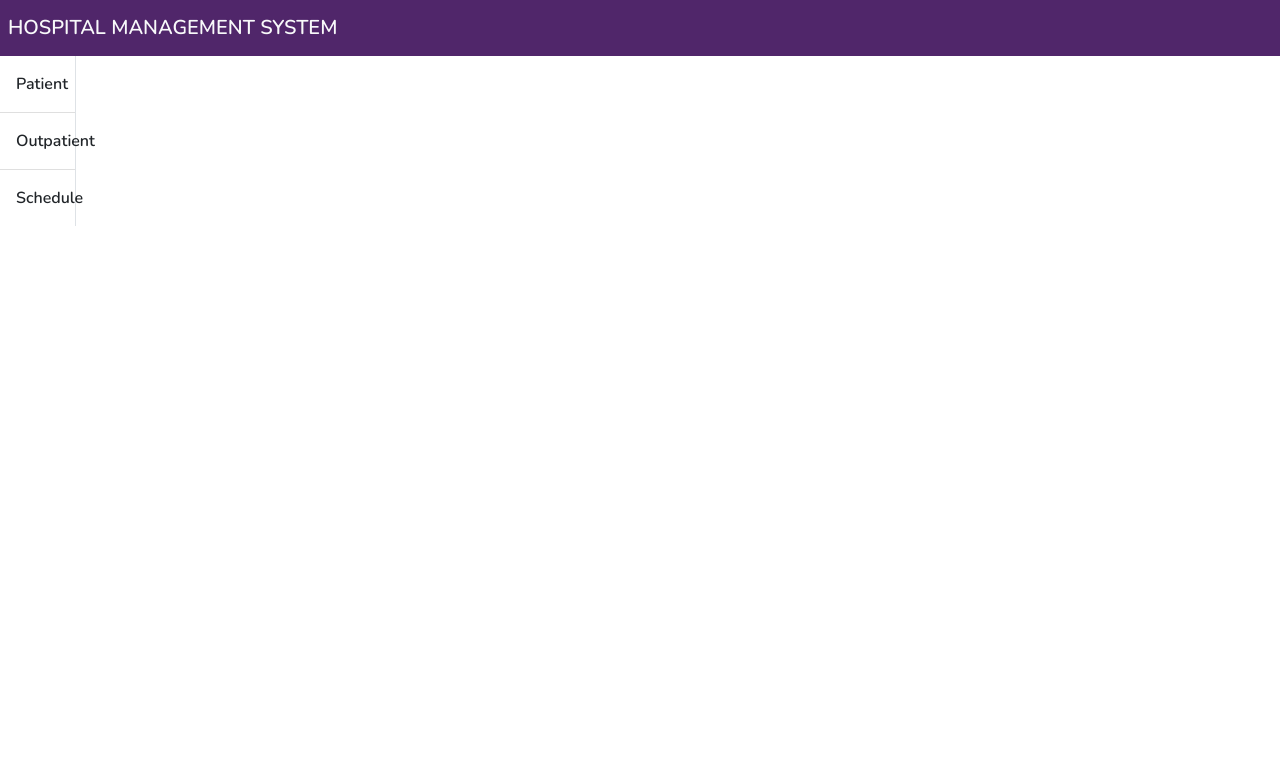
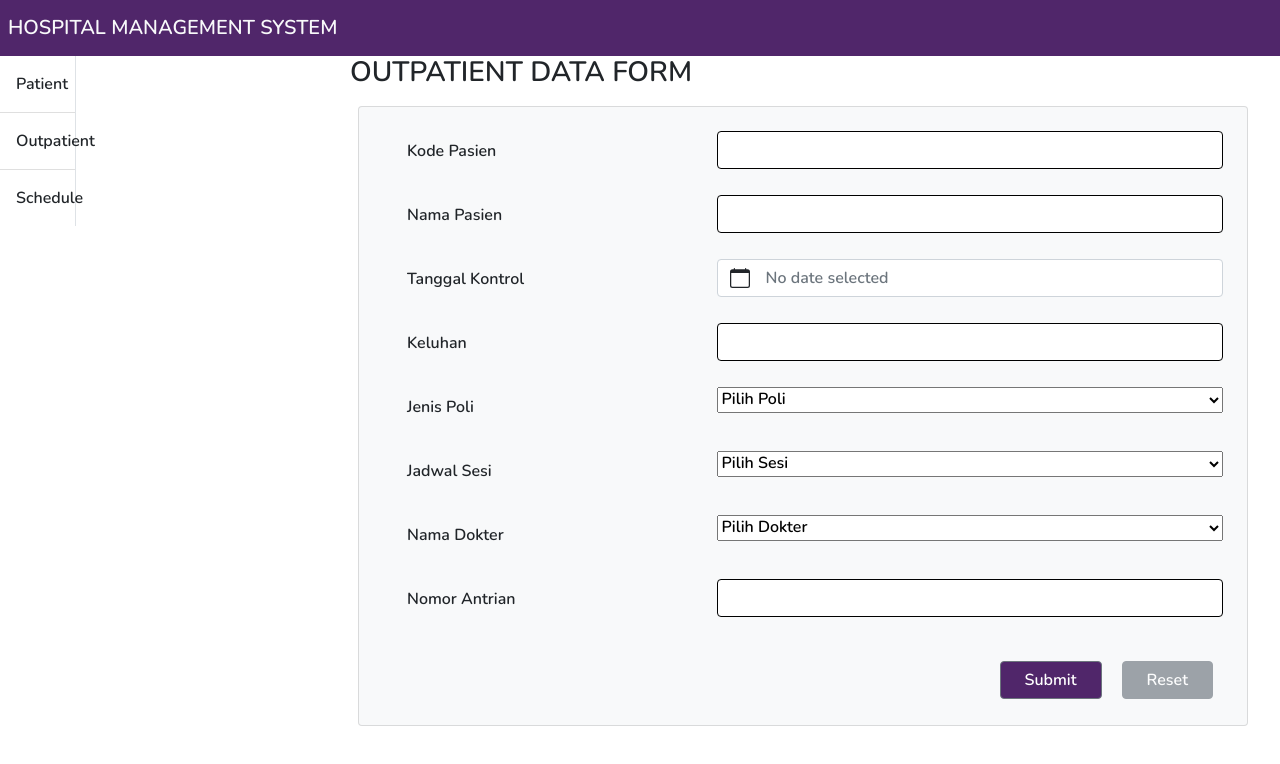
Before and after one commit to altacapstone36/frontend-vuejs, a Vue app: page /addoutpatient in a window 1280 px wide. Shown: the top 764 px of the page. Built offline with nearby package versions, Linux system fonts and the light colour scheme.

Commit message:
feat : adding desain outpatient

```diff
--- a/src/router/index.js
+++ b/src/router/index.js
@@ -7,6 +7,7 @@ import VueRouter from 'vue-router'
 import  notfound  from '@/views/404.vue'
 import outpatientAdd from '@/views/outpatientadd.vue'
 import outpatientData from '@/views/outpatientdata.vue'
+import outpatientList from '@/views/outpatientlist.vue'
 
 Vue.use(VueRouter)
 
@@ -51,6 +52,12 @@ const routes = [
     name: 'outpatientData',
     component: outpatientData
 },
+
+{
+    path: '/outpatientlist',
+    name: 'outpatientList',
+    component: outpatientList
+},
 ]
 
 
--- a/src/views/outpatientadd.vue
+++ b/src/views/outpatientadd.vue
@@ -1,11 +1,166 @@
 <template>
-    <div>
+    <div class="container">
+        <div class="d-flex">
+
+            <h3>OUTPATIENT DATA FORM</h3>
+        </div>
+        <div class="d-block cardinput">
+            <b-card bg-variant="light" class="card text-center mx-2 my-2 text-purple">
+
+ <b-form @submit="onSubmit" @reset="onReset">
+    <table class="table table-borderless">
+        <tbody>
+            <tr class="tablerow">
+                <td><p class="textmargin">Kode Pasien</p></td>
+                <td>
+                <b-form-input v-model="kodepasien" class="inputdata"></b-form-input>
+                </td>
+            </tr>
+             <tr class="tablerow">
+                <td><p class="textmargin">Nama Pasien</p></td>
+                <td>
+                <b-form-input v-model="kodepasien" class="inputdata"></b-form-input>
+                </td>
+            </tr>
+             <tr class="tablerow">
+                <td><p class="textmargin">Tanggal Kontrol</p></td>
+                <td>
+                <b-form-datepicker id="example-datepicker" v-model="value" class="mb-2"></b-form-datepicker>
+                </td>
+            </tr>
+            <tr class="tablerow">
+                <td><p class="textmargin">Keluhan</p></td>
+                <td>
+                <b-form-input v-model="kodepasien" class="inputdata"></b-form-input>
+               </td>
+            </tr>
+            <tr class="tablerow">
+                <td><p class="textmargin">Jenis Poli</p></td>
+                <td>
+                <b-form-select
+                        id="input-3"
+                        v-model="food"
+                        :options="poli"
+                        required
+                        class="w-100"
+                      ></b-form-select>
+                </td>
+            </tr>
+            <tr class="tablerow">
+                <td><p class="textmargin">Jadwal Sesi</p></td>
+                <td>
+                <b-form-select
+                        id="input-3"
+                        v-model="food"
+                        :options="sesi"
+                        required
+                        class="w-100"
+                      ></b-form-select>
+                </td>
+            </tr>
+            <tr class="tablerow">
+                <td><p class="textmargin">Nama Dokter</p></td>
+                <td>
+                <b-form-select
+                        id="input-3"
+                        v-model="food"
+                        :options="dokter"
+                        required
+                        class="w-100"
+                      ></b-form-select>
+                </td>
+            </tr>
+            <tr class="tablerow">
+                <td><p class="textmargin">Nomor Antrian</p></td>
+                <td>
+                <b-form-input v-model="kodepasien" class="inputdata"></b-form-input>
+               </td>
+            </tr>
+
+                    </tbody>
+
+    </table>
+    <div class="d-flex mx-2 justify-content-end">
+    <b-button type="submit"  class="unguprimary btnset">Submit</b-button>
+    <b-button disabled type="reset" class="unguprimary btnset">Reset</b-button>
+    </div>
+    </b-form>
+    </b-card>
+
+        </div>
 
     </div>
 </template>
 
 <script>
 export default {
-    name: "outpatientAdd"
+    name: "outpatientAdd",
+    computed: {
+      state() {
+        return this.name.length >= 4
+      },
+      invalidFeedback() {
+        if (this.name.length > 0) {
+          return 'Enter at least 4 characters.'
+        }
+        return 'Please enter something.'
+      }
+    },
+    data() {
+      return {
+        name: '',
+        food: null,
+      poli: [{ text: 'Pilih Poli', value: null }, 'Carrots', 'Beans', 'Tomatoes', 'Corn'],
+      sesi: [{ text: 'Pilih Sesi', value: null }, 'Carrots', 'Beans', 'Tomatoes', 'Corn'],
+      dokter: [{ text: 'Pilih Dokter', value: null }, 'Carrots', 'Beans', 'Tomatoes', 'Corn'],
+
+
+}
+    }
+
 }
 </script>
+
+<style scoped>
+.unguprimary {
+    background-color: #50266A;
+}
+
+.btnset {
+  margin: 10px;
+  padding-top: 6px;
+  padding-bottom: 6px;
+  padding-left: 24px;
+  padding-right: 24px;
+}
+
+tr {
+
+   text-align:left;
+}
+/* td {
+    text-align:left;
+} */
+.inputdata {
+    border-color: black;
+}
+.tablerow {
+    margin: 10px;
+}
+.textmargin {
+    margin-top: 8px;
+    margin-bottom: 16px;
+    margin-left: 24px;
+    margin-right: 0px;
+}
+
+</style>
+
+<!-- <b-form-group id="input-group-3" label="Food:" label-for="input-3">
+        <b-form-select
+          id="input-3"
+          v-model="form.food"
+          :options="foods"
+          required
+        ></b-form-select>
+      </b-form-group> -->
--- a/src/views/outpatientdata.vue
+++ b/src/views/outpatientdata.vue
@@ -1,5 +1,20 @@
 <template>
-    <div>
+    <div class="container">
+        <div class="d-flex">
+            <!-- <img src="../assets/Icon/change password.svg" width="100"/> -->
+            <h3>Password</h3>
+        </div>
+        <div class="d-block cardinput">
+            <b-card bg-variant="light" class="card text-center mx-2 my-2 text-purple">
+            <div class="d-flex my-2 mx-2">
+            <p class="m-0">Password Baru</p>
+            <b-form-input :id="`type-${type}`" :type="type" class="inputpass"></b-form-input>
+            </div>
+            <div class="d-flex justify-content-end submit">
+            <b-button type="submit" class="ungusecondary">SUBMIT</b-button>
+            </div>
+            </b-card>
+        </div>
 
     </div>
 </template>
--- /dev/null
+++ b/src/views/outpatientlist.vue
@@ -0,0 +1,169 @@
+<template>
+    <div class="container">
+        <div class="d-flex">
+
+            <h3>OUTPATIENT DATA FORM</h3>
+        </div>
+        <div>
+
+        </div>
+        <div class="d-block cardinput">
+            <!-- <b-card bg-variant="light" class="card text-center mx-2 my-2 text-purple"> -->
+
+ <!-- <b-form @submit="onSubmit" @reset="onReset"> -->
+    <!-- <table class="table table-borderless" head>
+        <thead head-variant="dark">
+            <tr class="tablerow text-center">
+                <td><p class="textmargin">Kode Pasien</p></td>
+                <td><p class="textmargin">Nama Pasien</p></td>
+                <td><p class="textmargin">Tanggal Kontrol</p></td>
+                <td><p class="textmargin">Keluhan</p></td>
+                <td><p class="textmargin">Jenis Poli</p></td>
+                <td><p class="textmargin">Jadwal Sesi</p></td>
+                <td><p class="textmargin">Nama Dokter</p></td>
+                <td><p class="textmargin">Nomor Antrian</p></td>
+
+            </tr>
+        </thead>
+        <tbody>
+             <tr class="tablerow text-center border-bottom">
+                <td>
+                    <p>1</p>
+                </td>
+                <td>
+                    <p>Ujang</p>
+                </td>
+                <td>
+                    <p>12/12/12</p>
+                </td>
+                <td>
+                    <p>Sakit</p>
+                </td>
+                <td>
+                    <p>Umum</p>
+                </td>
+                <td>
+                    <p>1/1/1</p>
+                </td>
+                <td>
+                    <p>Dr. Seno</p>
+                </td>
+                <td>
+                    <p>1</p>
+                </td>
+            </tr>
+
+                    </tbody>
+
+    </table> -->
+    <!-- <div class="d-flex mx-2 justify-content-end">
+    <b-button type="submit"  class="unguprimary btnset">Submit</b-button>
+    <b-button disabled type="reset" class="unguprimary btnset">Reset</b-button>
+    </div>
+    </b-form> -->
+    <!-- </b-card> -->
+
+
+    <b-table
+      :striped="striped"
+      :bordered="bordered"
+      :borderless="borderless"
+      :outlined="outlined"
+      :items="items"
+      :fields="fields"
+      :head-variant="headVariant"
+      :table-variant="tableVariant"
+    ></b-table>
+
+
+        </div>
+
+    </div>
+</template>
+
+<script>
+export default {
+    name: "outpatientList",
+    computed: {
+      state() {
+        return this.name.length >= 4
+      },
+      invalidFeedback() {
+        if (this.name.length > 0) {
+          return 'Enter at least 4 characters.'
+        }
+        return 'Please enter something.'
+      }
+    },
+    data() {
+      return {
+        fields: ['nomor_antrian', 'kode_pasien', 'nama_pasien', 'tanggal_daftar', 'jenis_poli', 'nama_dokter', 'tanggal_kontrol'],
+        items: [
+        { nomor_antrian: '1', kode_pasien: 'rm40', nama_pasien: 'Dickerson', tanggal_daftar: '12/12/12', jenis_poli: 'umum', nama_dokter: "dr.seno", tanggal_kontrol: '13/12/10' },
+        { nomor_antrian: '2', kode_pasien: 'rm40', nama_pasien: 'Dickerson', tanggal_daftar: '12/12/12', jenis_poli: 'umum', nama_dokter: "dr.seno", tanggal_kontrol: '13/12/10' },
+        { nomor_antrian: '3', kode_pasien: 'rm40', nama_pasien: 'Dickerson', tanggal_daftar: '12/12/12', jenis_poli: 'umum', nama_dokter: "dr.seno", tanggal_kontrol: '13/12/10' },
+
+        ],
+        tableVariants: [
+          'primary',
+          'secondary',
+          'info',
+          'danger',
+          'warning',
+          'success',
+          'light',
+          'dark'
+        ],
+        bordered: true,
+        hover: true,
+        headVariant: 'light',
+        tableVariant: 'light',
+}
+    }
+
+}
+</script>
+
+<style scoped>
+.unguprimary {
+    background-color: #50266A;
+}
+
+.btnset {
+  margin: 10px;
+  padding-top: 6px;
+  padding-bottom: 6px;
+  padding-left: 24px;
+  padding-right: 24px;
+}
+
+tr {
+
+   text-align:left;
+}
+/* td {
+    text-align:left;
+} */
+.inputdata {
+    border-color: black;
+}
+.tablerow {
+    margin: 10px;
+}
+.textmargin {
+    margin-top: 8px;
+    margin-bottom: 16px;
+    margin-left: 24px;
+    margin-right: 0px;
+}
+
+</style>
+
+<!-- <b-form-group id="input-group-3" label="Food:" label-for="input-3">
+        <b-form-select
+          id="input-3"
+          v-model="form.food"
+          :options="foods"
+          required
+        ></b-form-select>
+      </b-form-group> -->
```
